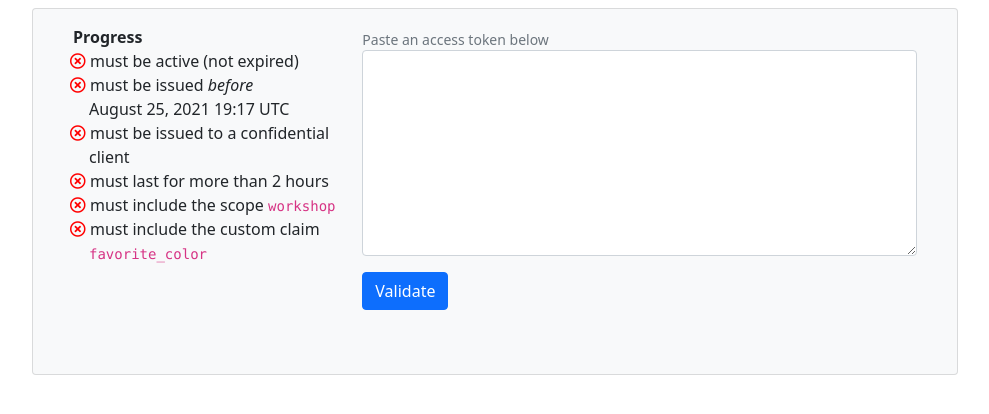
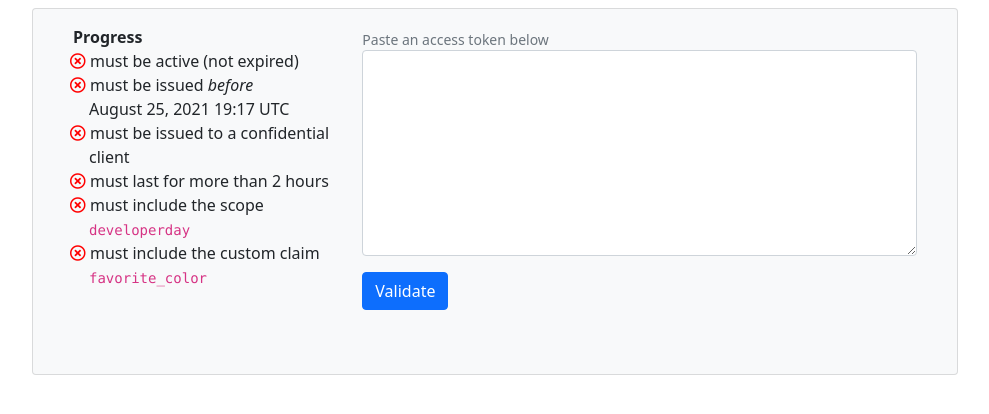
Before and after one commit to aaronpk/oauth-school, a Symfony app: template templates/challenges/challenge-1.html.twig in a window 1280 px wide. Shown: the part 184-598 px from the top of the page, without its empty margins (50-1039 px from the left). Run offline with Twig, Linux system fonts and the light colour scheme; the template is opened without the code that fills it, so the values that code supplies are empty; some libraries are stand-ins or nearby versions.

Commit message:
require developerday scope for challenge

```diff
--- a/src/Controller/ChallengeController.php
+++ b/src/Controller/ChallengeController.php
@@ -239,7 +239,7 @@ class ChallengeController extends ExerciseController {
     }
 
     // Look for the required scope
-    if(isset($claims['scp']) && is_array($claims['scp']) && in_array('workshop', $claims['scp'])) {
+    if(isset($claims['scp']) && is_array($claims['scp']) && in_array('developerday', $claims['scp'])) {
       $status['scope'] = true;
     }
 
--- a/templates/challenges/challenge-1.html.twig
+++ b/templates/challenges/challenge-1.html.twig
@@ -52,7 +52,7 @@
                     <i class="{{ status.lifetime ? 'fas true fa-check-circle' : 'far false fa-times-circle' }}"></i> must last for more than 2 hours
                   </li>
                   <li class="scope">
-                    <i class="{{ status.scope ? 'fas true fa-check-circle' : 'far false fa-times-circle' }}"></i> must include the scope <code>workshop</code>
+                    <i class="{{ status.scope ? 'fas true fa-check-circle' : 'far false fa-times-circle' }}"></i> must include the scope <code>developerday</code>
                   </li>
                   <li class="custom_claim">
                     <i class="{{ status.custom_claim ? 'fas true fa-check-circle' : 'far false fa-times-circle' }}"></i> must include the custom claim <code>favorite_color</code>
--- a/templates/challenges/developerday.html.twig
+++ b/templates/challenges/developerday.html.twig
@@ -24,7 +24,7 @@
           <li><i class="far fa-check-circle"></i> must be active (not expired)</li>
           <li><i class="far fa-check-circle"></i> must be issued to a confidential client</li>
           <li><i class="far fa-check-circle"></i> must last for more than 2 hours</li>
-          <li><i class="far fa-check-circle"></i> must include the scope <code>workshop</code></li>
+          <li><i class="far fa-check-circle"></i> must include the scope <code>developerday</code></li>
           <li><i class="far fa-check-circle"></i> must include the custom claim <code>favorite_color</code>, the value can be anything</li>
           <li><i class="far fa-check-circle"></i> must be from an Okta org that has not participated in this challenge before</li>
         </ul>
```
